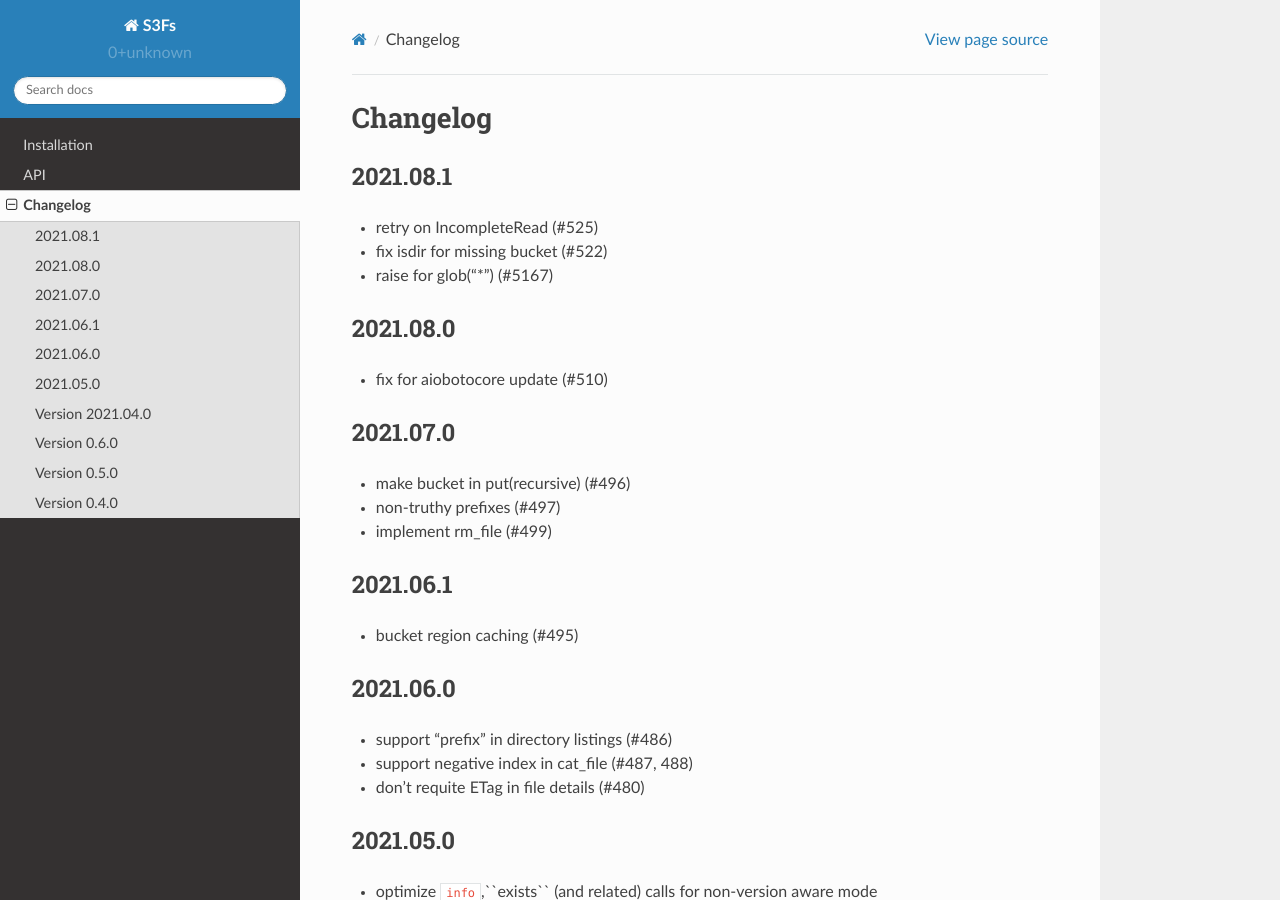
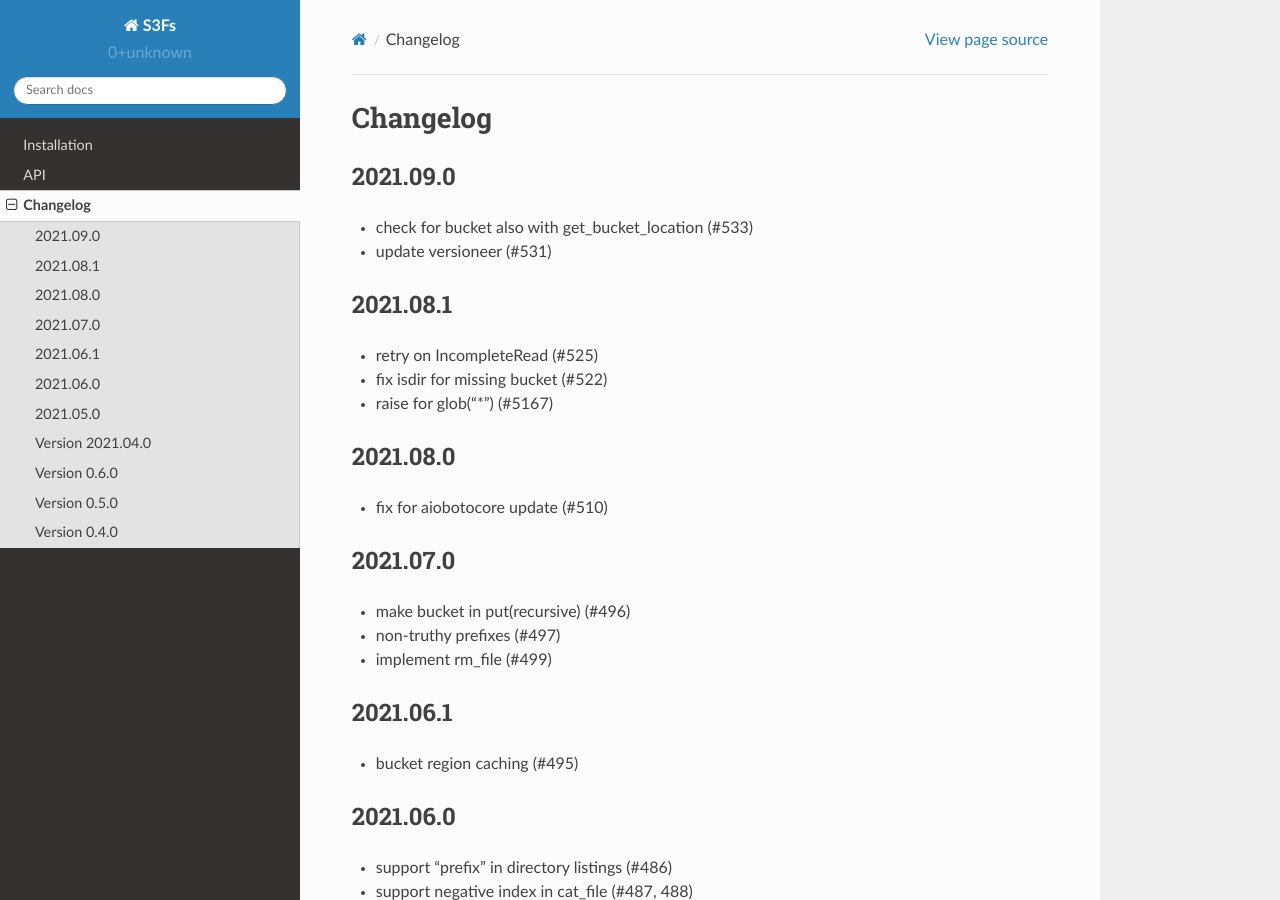
Before and after one commit to zarr-developers/s3fs, a Sphinx documentation site: the page built from docs/source/changelog.rst, in a window 1280 px wide and 900 px high. Built offline with Sphinx 7.4.7 and the Read the Docs theme 2.0.0, drawn with Linux system fonts in a browser that asks for light colours.

Commit message:
Update deps and changelog

```diff
--- a/docs/source/changelog.rst
+++ b/docs/source/changelog.rst
@@ -1,5 +1,11 @@
 Changelog
 =========
+
+2021.09.0
+---------
+
+- check for bucket also with get_bucket_location (#533)
+- update versioneer (#531)
 
 2021.08.1
 ---------
--- a/requirements.txt
+++ b/requirements.txt
@@ -1,2 +1,2 @@
-aiobotocore~=1.4.0
-fsspec==2021.08.1
+aiobotocore~=1.4.1
+fsspec==2021.09.0
```
